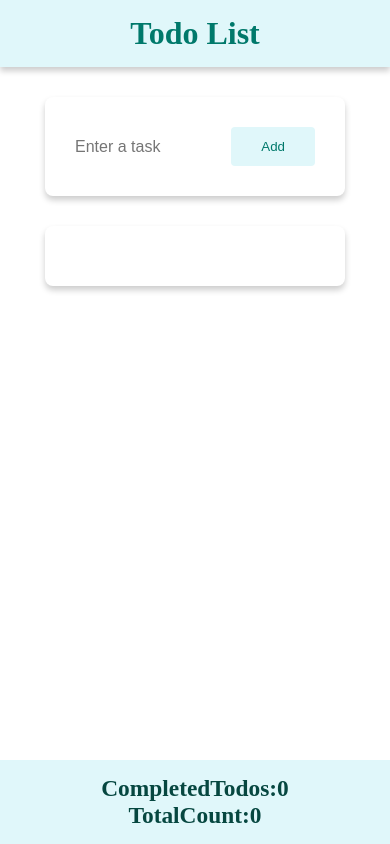
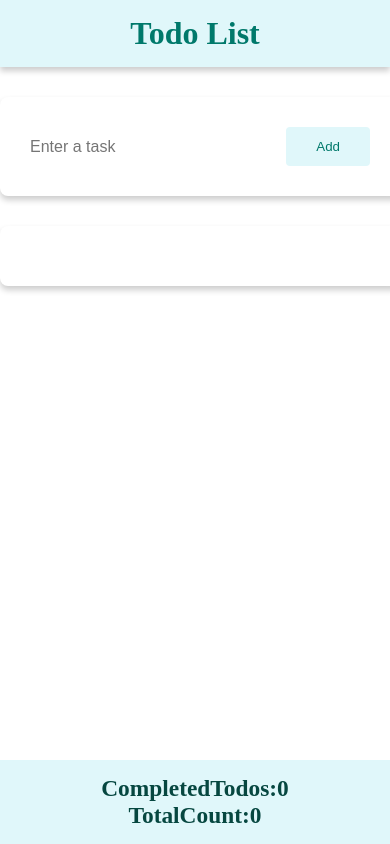
Before and after one commit to suruthiperumal12/React-TodoApp, a React (Vite) app: page / in a window 390 px wide. Built offline with nearby package versions, Linux system fonts and the light colour scheme.

Commit message:
modified files

```diff
--- a/src/components/form.module.css
+++ b/src/components/form.module.css
@@ -44,6 +44,11 @@
 
 @media screen and (max-width:800px) {
     .formtodo {
-        width: 300px;
+        width: 400px;
     }
+
+    .modernInput {
+        width: 100%;
+    }
+
 }
--- a/src/components/list.module.css
+++ b/src/components/list.module.css
@@ -10,6 +10,6 @@
 
 @media screen and (max-width:800px) {
     .list {
-        width: 300px;
+        width: 400px;
     }
 }
```
